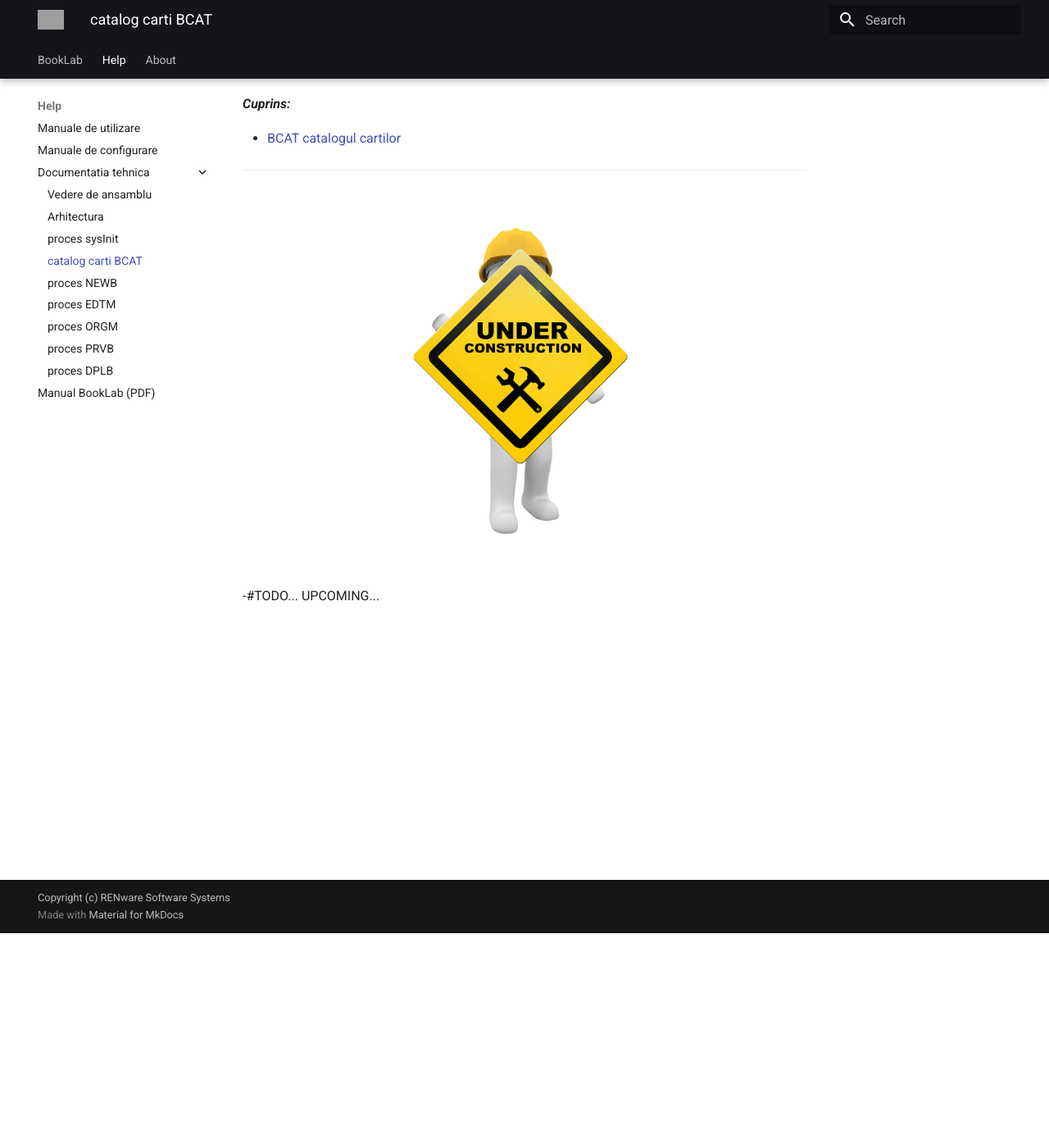
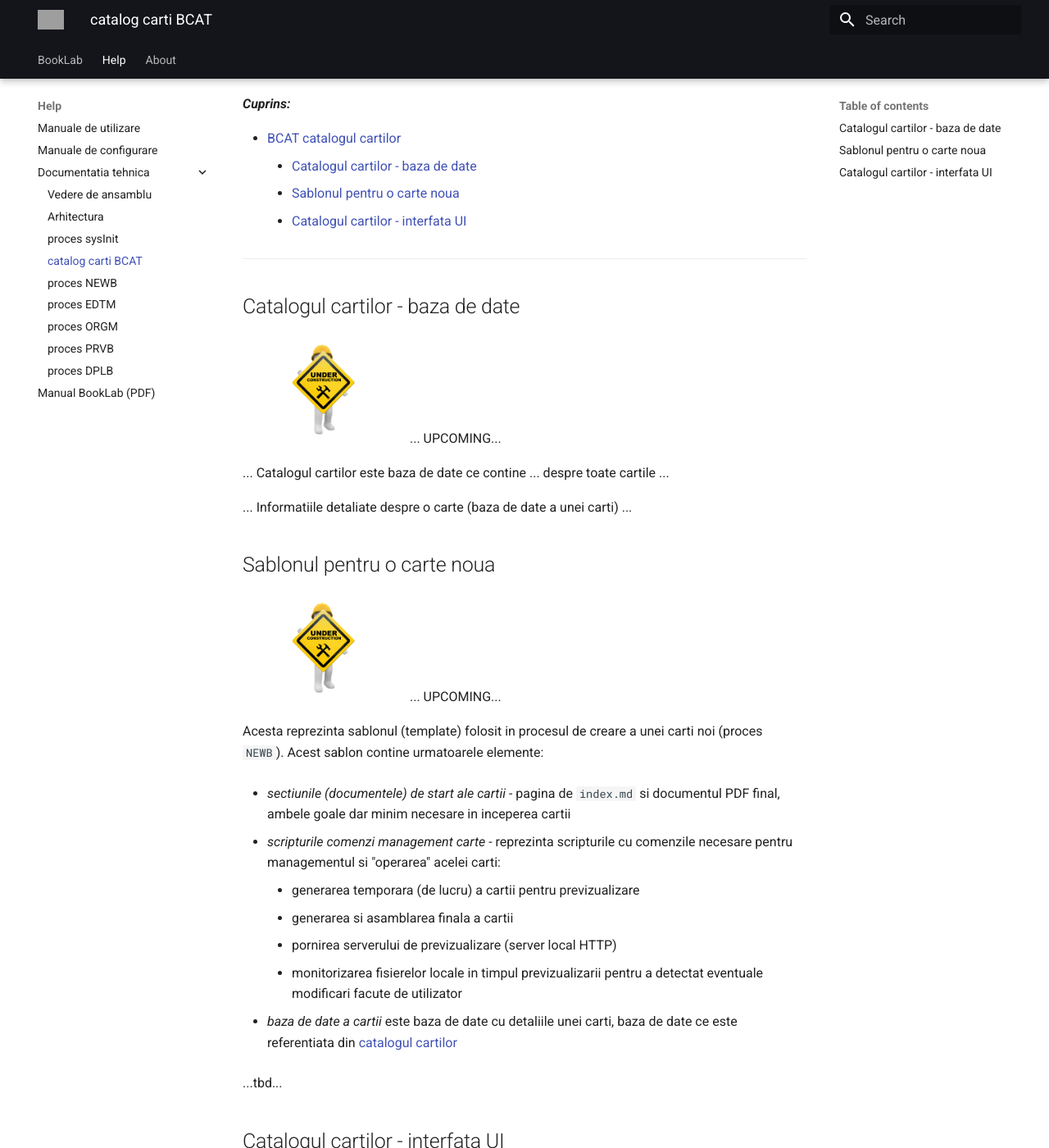
Before and after one commit to petre-renware/booklab, an MkDocs documentation site: the page built from doc_src/810-DSGN/810.05a-bcat_System_Process.md, in a window 1280 px wide and 1400 px high, scrolled down 262 px. Shown: the whole window at 82% size. Built offline with MkDocs 1.6.1 and Material for MkDocs 9.7.7, drawn with Linux system fonts in a browser that asks for light colours; some of the changed text lies outside the part shown; grey boxes are pictures that could not be loaded.

Commit message:
closed 230905piu_a

```diff
--- a/doc_src/810-DSGN/810.05a-bcat_System_Process.md
+++ b/doc_src/810-DSGN/810.05a-bcat_System_Process.md
@@ -14,6 +14,53 @@
 ***
 
 
-![wip page](../pictures/under_maintenance.png)
 
--#TODO... UPCOMING...
+## Catalogul cartilor - baza de date
+
+<!-- #FIXME drop when finish --> ![wip page](../pictures/under_maintenance.png){ width="200" } ... UPCOMING...
+
+... Catalogul cartilor este baza de date ce contine ... despre toate cartile ...
+
+... Informatiile detaliate despre o carte (baza de date a unei carti) ...
+
+<!-- #TODO... wip... tbd... -->
+
+
+
+
+
+
+
+## Sablonul pentru o carte noua
+
+<!-- #FIXME drop when finish --> ![wip page](../pictures/under_maintenance.png){ width="200" } ... UPCOMING...
+
+Acesta reprezinta sablonul (template) folosit in procesul de creare a unei carti noi (proces `NEWB`). Acest sablon contine urmatoarele elemente:
+
+* *sectiunile (documentele) de start ale cartii* - pagina de `index.md` si documentul PDF final, ambele goale dar minim necesare in inceperea cartii
+
+* *scripturile comenzi management carte* - reprezinta scripturile cu comenzile necesare pentru managementul si "operarea" acelei carti:
+    * generarea temporara (de lucru) a cartii pentru previzualizare
+    * generarea si asamblarea finala a cartii
+    * pornirea serverului de previzualizare (server local HTTP)
+    * monitorizarea fisierelor locale in timpul previzualizarii pentru a detectat eventuale modificari facute de utilizator
+
+* *baza de date a cartii* este baza de date cu detaliile unei carti, baza de date ce este referentiata din [catalogul cartilor](#bcat-catalogul-cartilor)
+
+
+
+...tbd... <!-- #TODO continue with sections fro each item containing exact / concrete development level details -->
+
+
+
+
+
+
+
+
+
+## Catalogul cartilor - interfata UI
+
+<!-- #FIXME drop when finish --> ![wip page](../pictures/under_maintenance.png){ width="200" } ... UPCOMING...
+
+<!-- #TODO... wip... tbd... -->
```
Also changed, not shown: CHANGELOG.md (+1 -0 lines), doc_src/810-DSGN/810.02-System_Landscape.md (+15 -1 lines).
